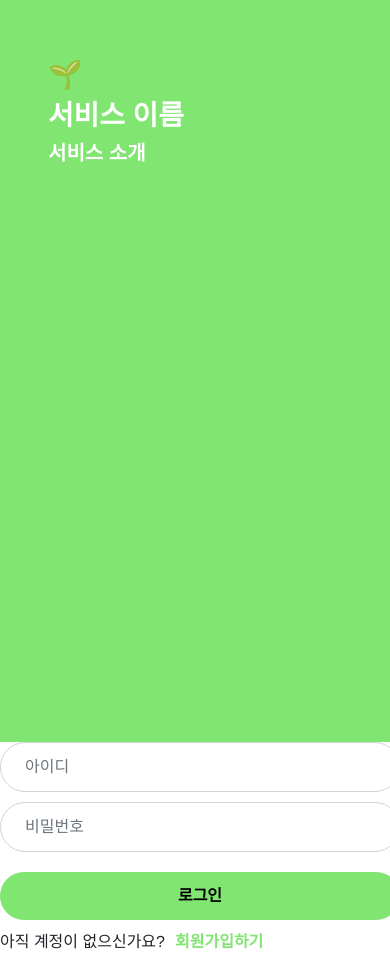
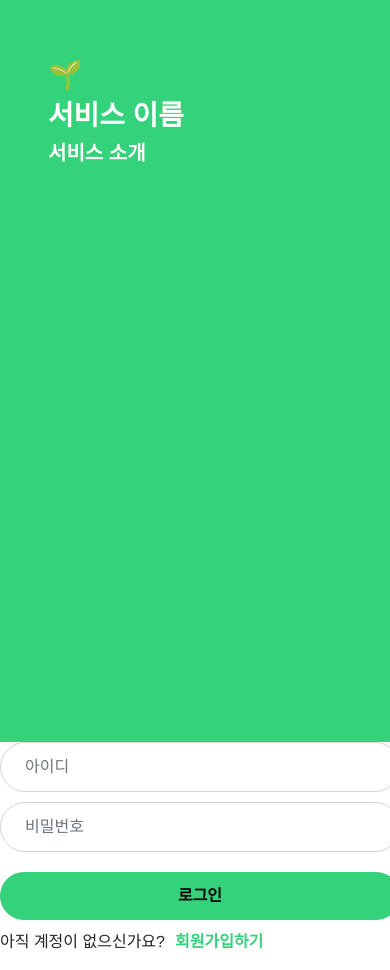
Before and after one commit to minkyung00/child-abuse-alarm, a Vue app in the folder FE/frontend/: page / in a window 390 px wide. Shown: the part 102-1072 px from the top of the page. Built offline with nearby package versions, Linux system fonts and the light colour scheme.

Commit message:
Change: CSS-> SCSS 변경
sass, sass-loader 설치

```diff
--- a/FE/frontend/package.json
+++ b/FE/frontend/package.json
@@ -11,6 +11,8 @@
     "bootstrap": "^5.1.3",
     "bootstrap-vue": "^2.21.2",
     "core-js": "^3.8.3",
+    "sass": "^1.49.9",
+    "sass-loader": "^10.2.1",
     "vue": "^2.6.14",
     "vue-router": "^3.5.1",
     "vuex": "^3.6.2"
--- a/FE/frontend/src/App.vue
+++ b/FE/frontend/src/App.vue
@@ -8,7 +8,7 @@
   </div>
 </template>
 
-<style>
+<style lang="scss">
 #app {
   font-family: Avenir, Helvetica, Arial, sans-serif;
   -webkit-font-smoothing: antialiased;
--- a/FE/frontend/src/main.js
+++ b/FE/frontend/src/main.js
@@ -7,7 +7,7 @@ import { BootstrapVue, IconsPlugin } from "bootstrap-vue";
 import "bootstrap/dist/css/bootstrap.css";
 import "bootstrap-vue/dist/bootstrap-vue.css";
 
-import "@/styles/index.css";
+import "@/styles/_index.scss";
 
 Vue.use(BootstrapVue);
 Vue.use(IconsPlugin);
--- a/FE/frontend/src/styles/button.css
+++ b/FE/frontend/src/styles/_button.scss
@@ -1,5 +1,5 @@
 button {
-  background-color: #81E571;
+  background-color: $olive-green;
   color: black;
   font-weight: bold;
   border: none;
--- /dev/null
+++ b/FE/frontend/src/styles/_index.scss
@@ -0,0 +1,3 @@
+@import "./_variable.scss";
+@import "./_base.scss";
+@import "./_button.scss";
--- /dev/null
+++ b/FE/frontend/src/styles/_variable.scss
@@ -0,0 +1,4 @@
+$olive-green: #33d27b;
+$yellow-green: #81E571;
+
+$primary-color: $olive-green;
--- a/FE/frontend/src/styles/index.css
+++ /dev/null
@@ -1,2 +0,0 @@
-@import "./base.css";
-@import "./button.css";
--- a/FE/frontend/src/views/HomeView.vue
+++ b/FE/frontend/src/views/HomeView.vue
@@ -43,22 +43,22 @@ export default {
 };
 </script>
 
-<style lang="css" scoped>
+<style lang="scss" scoped>
 
 @media (max-width: 767.98px) {
   .col {
     flex: 100%;
   }
-
-  .wrap-banner {
-    height: 100%;
-  }
 }
 
 .wrap-banner {
   height: 100vh;
-  background: #81E571;
+  background: $primary-color;
   color: white;
+  @media (max-width: 767.98px) {
+    .wrap-banner {
+      height: 100%;
+    }
   }
 
   .banner {
@@ -67,15 +67,15 @@ export default {
     margin-right: auto;
     margin-left: auto;
   }
+}
+
 
 .wrap-form {
   display: flex;
-}
 
   .login {
     min-width: 400px;
     margin: auto;
-}
 
     input {
       padding: 0.75rem 1.5rem;
@@ -96,6 +96,8 @@ input {
 
     .link-register {
       margin-left: 10px;
-  color: #81E571;
+      color: $primary-color;
+    }
+  }
 }
 </style>
--- a/FE/frontend/src/views/Register.vue
+++ b/FE/frontend/src/views/Register.vue
@@ -1,7 +1,7 @@
 <template>
   <b-container class="register">
 
-    <header class="register-header">
+    <header id="register-header">
       <h1 class="register-logo">🌱</h1>
       <h1 class="register-title">회원가입</h1>
     </header>
@@ -40,16 +40,18 @@ export default {
 }
 </script>
 
-<style lang="css" scoped>
+<style lang="scss" scoped>
 .register {
   max-width: 600px;
-}
 
-header {
+
+  #register-header {
     text-align: center;
     padding: 3rem 0rem;
   }
 
+
+  #register-form {
     input {
       padding: 0.75rem 1.5rem;
       margin-bottom: 20px;
@@ -62,5 +64,7 @@ input {
       margin: 10px 0px;
       border-radius: 30px;
     }
+  }
+}
 
 </style>
--- a/FE/frontend/vue.config.js
+++ b/FE/frontend/vue.config.js
@@ -1,4 +1,12 @@
 const { defineConfig } = require("@vue/cli-service");
 module.exports = defineConfig({
   transpileDependencies: true,
+  css: {
+    loaderOptions: {
+      scss: {
+		    additionalData:
+			    `@import "@/styles/_variable.scss";`,
+      },
+    },
+  },
 });
```
Also changed, not shown: FE/frontend/src/styles/_base.scss (renamed from FE/frontend/src/styles/base.css), 1 other file (tests, documents, lock files or other folders). Lines whose indentation alone changed are shown as unchanged.
